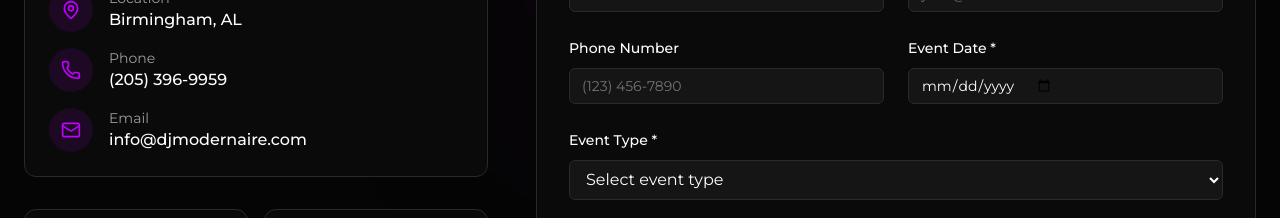
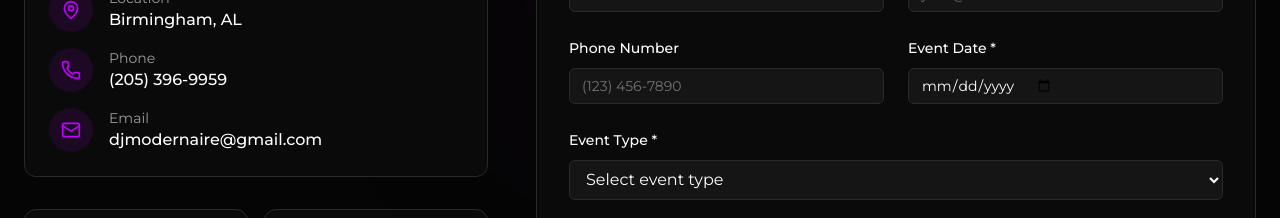
Before and after one commit to nicoletheartist1/dj-modernaire-website-, a React (Create React App) app: page / in a window 1280 px wide. Shown: the part 2900-3118 px from the top of the page. Built offline with nearby package versions, Linux system fonts and the light colour scheme.

Commit message:
Update email to djmodernaire@gmail.com

```diff
--- a/src/components/ContactForm.jsx
+++ b/src/components/ContactForm.jsx
@@ -133,7 +133,7 @@ const ContactForm = () => {
                   </div>
                   <div>
                     <p className="text-sm text-white/60">Email</p>
-                    <p className="text-white font-medium">info@djmodernaire.com</p>
+                    <a href="mailto:djmodernaire@gmail.com" className="text-white font-medium hover:text-[#BF00FF] transition-colors">djmodernaire@gmail.com</a>
                   </div>
                 </div>
               </div>
```
